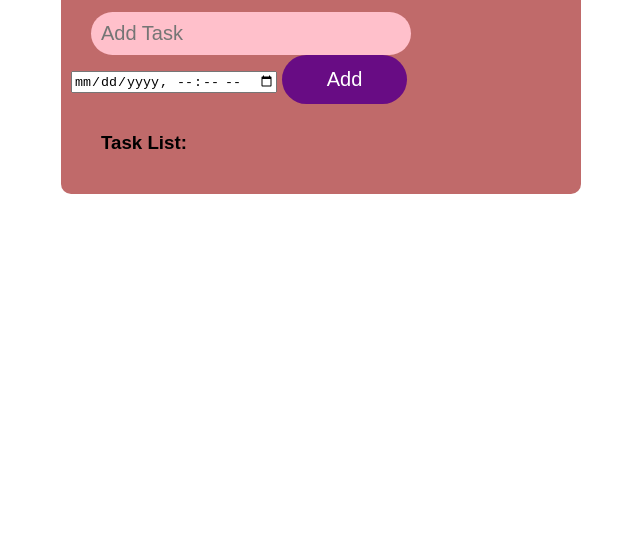
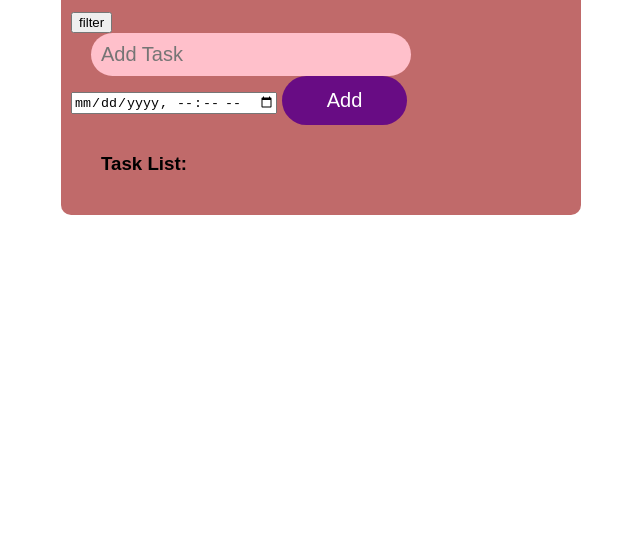
Before and after one commit to lavefayt/SE-2142---Laboratory-2, a website built with Vite: page index.html in a window 1280 px wide. Shown: the part 242-800 px from the top of the page, without its empty margins (319-959 px from the left). Built offline with nearby package versions, Linux system fonts and the light colour scheme; files whose address does not match are found by name.

Commit message:
Implemented feature in branch1

```diff
--- a/index.html
+++ b/index.html
@@ -12,6 +12,7 @@
       <div id="header">
         <h1>WENDS, ELEF, VHEA, REG TO DO </h1>
       </div>
+      <button>filter</button>
 
       <!-- create input box -->
       <div id="todo-form">
```
